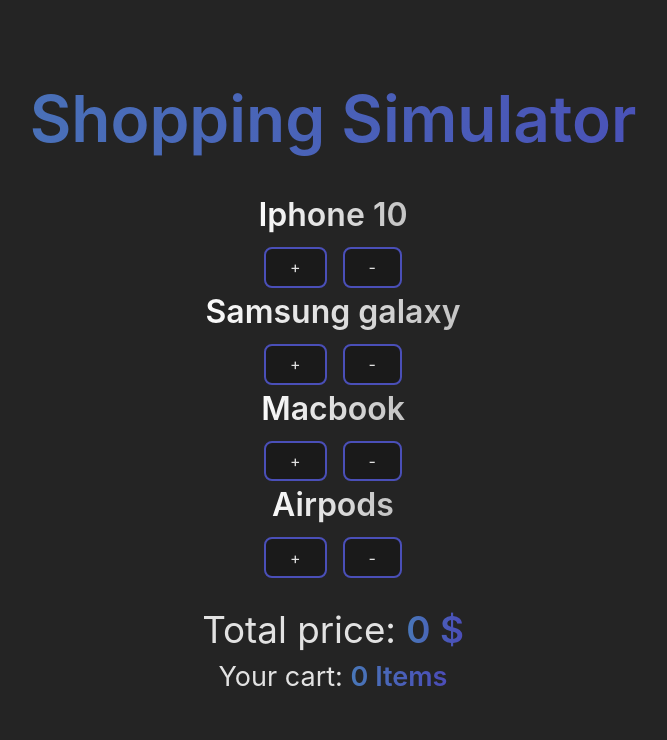
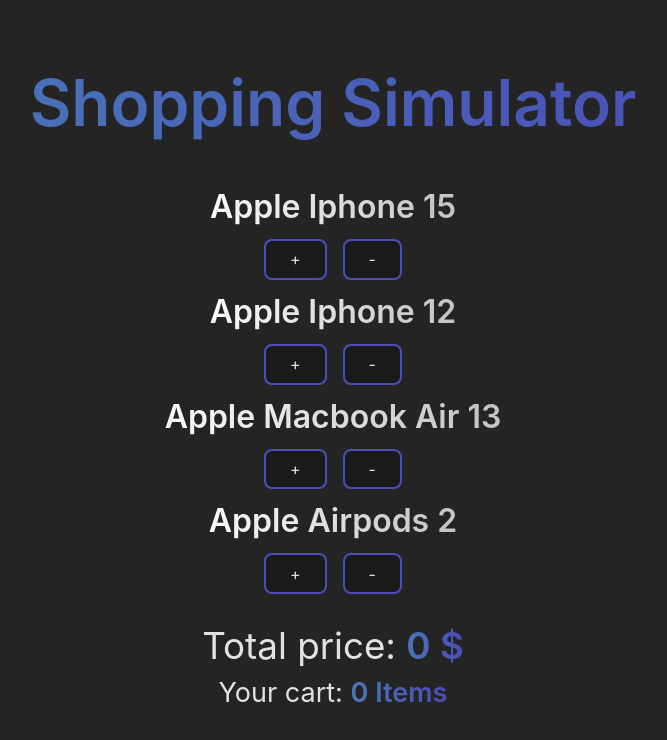
Before and after one commit to MaciejBascik/CartApp, a React (Vite) app: page / in a window 1280 px wide. Shown: the top 740 px of the page, without its empty margins (307-974 px from the left). Built offline with nearby package versions, Linux system fonts and the light colour scheme.

Commit message:
Update Products.jsx

```diff
--- a/src/Products.jsx
+++ b/src/Products.jsx
@@ -46,7 +46,7 @@
     <div className=" w-full max-w-4xl mx-auto flex flex-col items-center justify-center">
   <h1 className="text-[4em] animate-text bg-gradient-to-r from-[#497BB8] via-[#4A4FB8] to-[#7749B8] bg-clip-text text-transparent font-semibold w-full max-w-4xl mx-auto flex flex-col items-center justify-center">Shopping Simulator</h1><br />
 
-      <h1 className="text-[2em] animate-text bg-gradient-to-r from-[#ffffff] via-[#c7c7c7] to-[#aeaeae] bg-clip-text text-transparent font-semibold mb-[8px]">Iphone 10</h1>
+      <h1 className="text-[2em] animate-text bg-gradient-to-r from-[#ffffff] via-[#c7c7c7] to-[#aeaeae] bg-clip-text text-transparent font-semibold my-[8px]">Apple Iphone 15</h1>
       <div className="flex items-center justify-center">
       <button className="hover:border-[#646cff] outline-[4px_auto_-webkit-focus-ring-color] rounded-lg px-[1.5em] py-[0.4em] mx-[0.5em] text-[1em]  border-[#4a4fb8] border-[2px] [font-family:inherit] bg-[#1a1a1a] cursor-pointer [transition:border-color_0.25s]"
         onClick={() => dispatch({ type: "add", product: "amountIphone" })}
@@ -61,7 +61,7 @@
       </button>
       </div>
 
-      <h1 className="text-[2em] animate-text bg-gradient-to-r from-[#ffffff] via-[#c7c7c7] to-[#aeaeae] bg-clip-text text-transparent font-semibold  mb-[8px]">Samsung galaxy</h1>
+      <h1 className="text-[2em] animate-text bg-gradient-to-r from-[#ffffff] via-[#c7c7c7] to-[#aeaeae] bg-clip-text text-transparent font-semibold  my-[8px]">Apple Iphone 12</h1>
       <div className="flex items-center justify-center">
       <button className="hover:border-[#646cff] outline-[4px_auto_-webkit-focus-ring-color] rounded-lg px-[1.5em] py-[0.4em] mx-[0.5em] text-[1em]  border-[#4a4fb8] border-[2px] [font-family:inherit] bg-[#1a1a1a] cursor-pointer [transition:border-color_0.25s]"
         onClick={() => dispatch({ type: "add", product: "amountSamsung" })}
@@ -74,7 +74,7 @@
         -
       </button>
       </div>
-      <h1 className="text-[2em] animate-text bg-gradient-to-r from-[#ffffff] via-[#c7c7c7] to-[#aeaeae] bg-clip-text text-transparent font-semibold  mb-[8px]">Macbook</h1>
+      <h1 className="text-[2em] animate-text bg-gradient-to-r from-[#ffffff] via-[#c7c7c7] to-[#aeaeae] bg-clip-text text-transparent font-semibold  my-[8px]">Apple Macbook Air 13</h1>
       <div className="flex items-center justify-center">
       <button className="hover:border-[#646cff] outline-[4px_auto_-webkit-focus-ring-color] rounded-lg px-[1.5em] py-[0.4em] mx-[0.5em] text-[1em]  border-[#4a4fb8] border-[2px] [font-family:inherit] bg-[#1a1a1a] cursor-pointer [transition:border-color_0.25s]" onClick={() => dispatch({ type: "add", product: "amountMac" })}>
         +
@@ -85,7 +85,7 @@
         -
       </button>
       </div>
-      <h1 className="text-[2em] animate-text bg-gradient-to-r from-[#ffffff] via-[#c7c7c7] to-[#aeaeae] bg-clip-text text-transparent font-semibold  mb-[8px]">Airpods</h1>
+      <h1 className="text-[2em] animate-text bg-gradient-to-r from-[#ffffff] via-[#c7c7c7] to-[#aeaeae] bg-clip-text text-transparent font-semibold  my-[8px]">Apple Airpods 2</h1>
       <div className="flex items-center justify-center">
       <button className="hover:border-[#646cff] outline-[4px_auto_-webkit-focus-ring-color] rounded-lg px-[1.5em] py-[0.4em] mx-[0.5em] text-[1em]  border-[#4a4fb8] border-[2px] [font-family:inherit] bg-[#1a1a1a] cursor-pointer [transition:border-color_0.25s]" onClick={() => dispatch({ type: "add", product: "amountAir" })}>
         +
```
